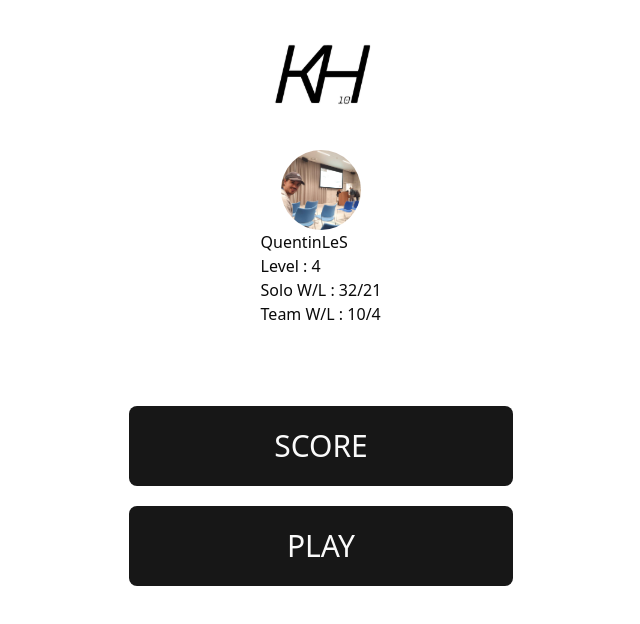
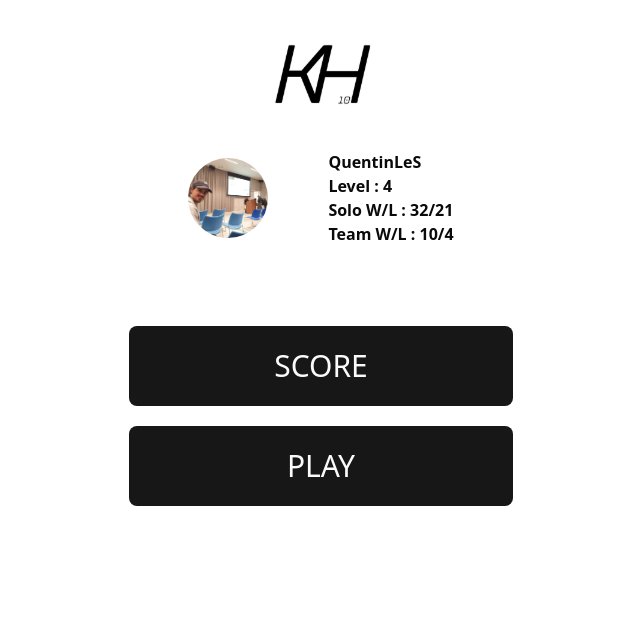
Before and after one commit to Hugo0O3/Hamilton10Kicker, a Next.js app in the folder my-app/: page /home in a window 1280 px wide. Shown: the top 624 px of the page, without its empty margins (319-959 px from the left). Built offline with nearby package versions, Linux system fonts and the light colour scheme.

Commit message:
add an uppercase to FetchUserProfile function

```diff
--- a/my-app/app/home/page.tsx
+++ b/my-app/app/home/page.tsx
@@ -2,13 +2,13 @@ import ProfileOverview from "@/components/ProfileOverview";
 import { Button } from "@/components/ui/button";
 import Link from "next/link";
 import React from "react";
-import { fetchUserProfile } from "../serverAction/fetchUsers";
+import { FetchUserProfile } from "../serverAction/fetchUsers";
 
 const HomePage = () => {
     return (
         <>
             <div className="flex flex-col items-center">
-                <ProfileOverview fetchUserProfile={fetchUserProfile()}/>
+                <ProfileOverview FetchUserProfile={FetchUserProfile()}/>
             </div>
             <Button className="w-full h-20 text-3xl mt-20 mb-5" asChild>
                 <Link href={"/home/score"}>SCORE</Link>
--- a/my-app/app/serverAction/fetchUsers.tsx
+++ b/my-app/app/serverAction/fetchUsers.tsx
@@ -1,9 +1,9 @@
 // "use server"
 
-export function fetchUserProfile() {
-    const users =
+export function FetchUserProfile() {
+    const user =
         {
-            name: "QuentinLeS",
+            username: "QuentinLeS",
             xp: 83,
             level: 4,
             won_game: 32,
@@ -12,5 +12,5 @@ export function fetchUserProfile() {
             lost_team_game: 4,
         };
 
-    return users;
+    return user;
 }
--- a/my-app/components/ProfileOverview.tsx
+++ b/my-app/components/ProfileOverview.tsx
@@ -4,14 +4,14 @@ import quentinjpg from "@/public/img/quentin.jpg";
 import { User } from "@/utils/type";
 
 type ProfileOverviewProps = {
-    fetchUserProfile: User;
+    FetchUserProfile: User;
 };
 
-const ProfileOverview: FC<ProfileOverviewProps> = ({ fetchUserProfile }) => {
-    const user = fetchUserProfile;
+const ProfileOverview: FC<ProfileOverviewProps> = ({ FetchUserProfile }) => {
+    const user = FetchUserProfile;
     return (
-        <div className="flex flex-col items-center">
-            <div className="relative w-20 h-20 overflow-hidden rounded-full">
+        <div className="flex flex-row items-center">
+            <div className="relative w-20 h-20 overflow-hidden rounded-full mr-15">
                 <Image
                     src={quentinjpg}
                     alt="Photo de profil"
@@ -19,8 +19,8 @@ const ProfileOverview: FC<ProfileOverviewProps> = ({ fetchUserProfile }) => {
                     className="object-cover"
                 />
             </div>
-            <div>
-                <p>{user.name}</p>
+            <div className="font-bold">
+                <p>{user.username}</p>
                 <p>Level : {user.level}</p>
                 <p>
                     Solo W/L : {user.won_game}/{user.lost_game}
--- a/my-app/utils/type.ts
+++ b/my-app/utils/type.ts
@@ -1,6 +1,6 @@
 
 export type User = {
-    name: string;
+    username: string;
     xp: number;
     level: number;
     won_game: number;
```
